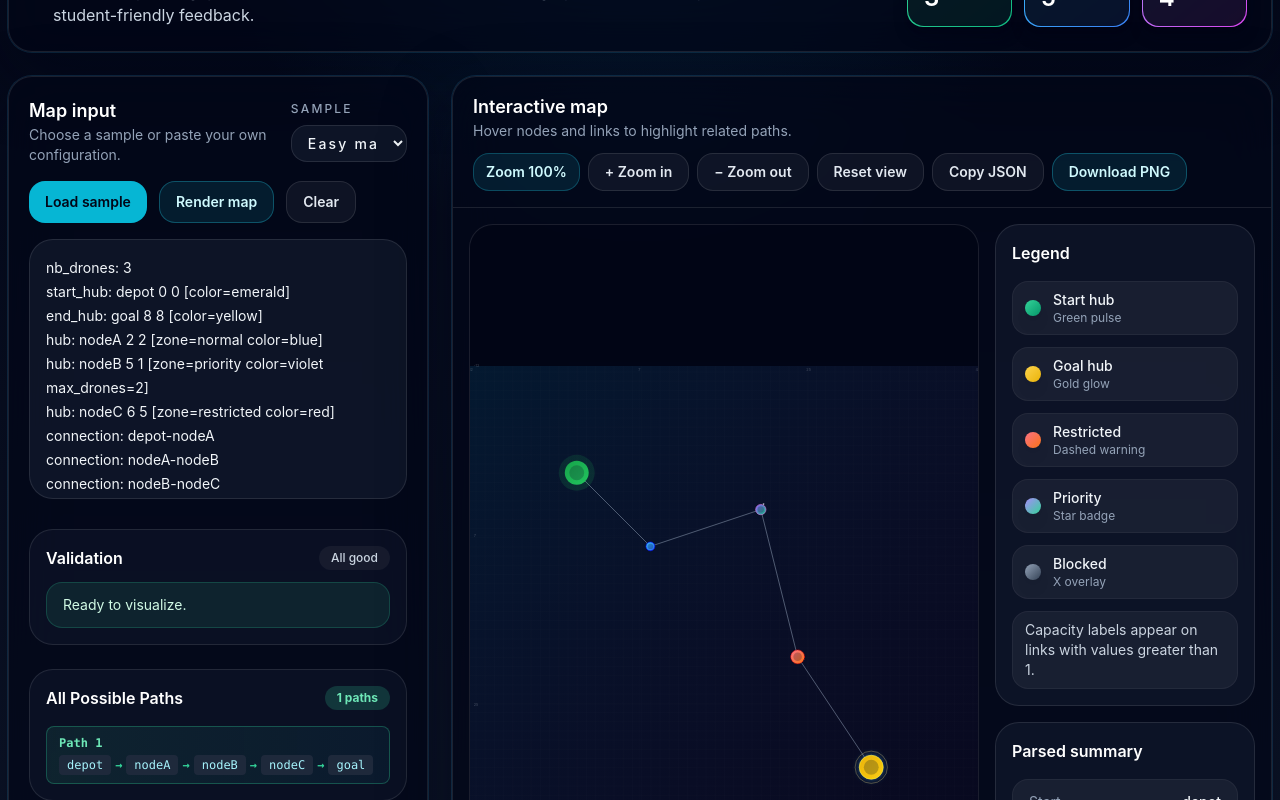
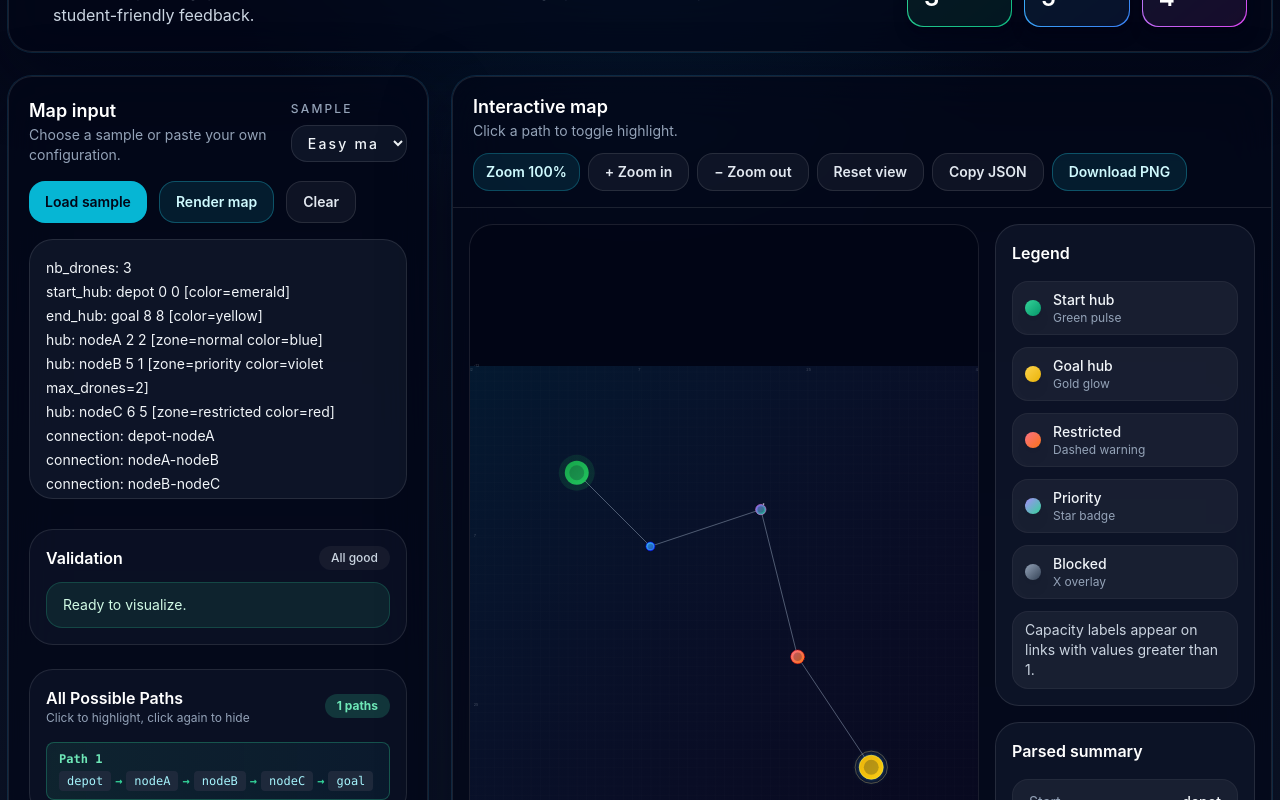
Before and after one commit to rorado/Flyin_DroneMapVisualizer, a Next.js app: page / in a window 1280 px wide. Shown: the part 180-980 px from the top of the page. Built offline with nearby package versions, Linux system fonts and the light colour scheme.

Commit message:
toogle path

```diff
--- a/src/components/drone-map-visualizer.tsx
+++ b/src/components/drone-map-visualizer.tsx
@@ -70,6 +70,9 @@ export default function DroneMapVisualizer() {
   const [sampleKey, setSampleKey] = useState<SampleKey>("easy");
   const [hoveredNode, setHoveredNode] = useState<string | null>(null);
   const [hoveredConnection, setHoveredConnection] = useState<string | null>(
+    null,
+  );
+  const [selectedPathIndex, setSelectedPathIndex] = useState<number | null>(
     null,
   );
   const [isCopying, setIsCopying] = useState(false);
@@ -159,27 +162,6 @@ export default function DroneMapVisualizer() {
     return null;
   }, [hoveredConnection, hoveredNode, parsed.connections]);
 
-  const pathFromHoveredToGoal = useMemo(() => {
-    if (!hoveredNode || !parsed.endHub || parsed.connections.length === 0) {
-      return [] as string[];
-    }
-
-    const hoveredNodeObj = nodeByName.get(hoveredNode);
-    if (!hoveredNodeObj) {
-      return [];
-    }
-
-    if (hoveredNodeObj.zone === "blocked") {
-      return [];
-    }
-
-    return findPathBetweenNodes(
-      hoveredNode,
-      parsed.endHub.name,
-      parsed.connections,
-    );
-  }, [hoveredNode, parsed.endHub, parsed.connections, nodeByName]);
-
   const allPathsFromHoveredToGoal = useMemo(() => {
     if (!parsed.startHub || !parsed.endHub || parsed.connections.length === 0) {
       return [] as string[][];
@@ -192,6 +174,16 @@ export default function DroneMapVisualizer() {
       100,
     );
   }, [parsed.startHub, parsed.endHub, parsed.connections]);
+
+  const pathFromHoveredToGoal = useMemo(() => {
+    if (
+      selectedPathIndex === null ||
+      selectedPathIndex >= allPathsFromHoveredToGoal.length
+    ) {
+      return [] as string[];
+    }
+    return allPathsFromHoveredToGoal[selectedPathIndex];
+  }, [selectedPathIndex, allPathsFromHoveredToGoal]);
 
   const pathNodeNames = useMemo(() => {
     if (pathFromHoveredToGoal.length === 0) {
@@ -262,6 +254,7 @@ export default function DroneMapVisualizer() {
   useEffect(() => {
     setHoveredNode(null);
     setHoveredConnection(null);
+    setSelectedPathIndex(null);
   }, [appliedText]);
 
   useEffect(() => {
@@ -663,7 +656,14 @@ export default function DroneMapVisualizer() {
 
             <div className="rounded-3xl border border-white/10 bg-slate-900/60 p-4">
               <div className="flex items-center justify-between gap-3 mb-4">
-                <h3 className="font-semibold text-white">All Possible Paths</h3>
+                <div>
+                  <h3 className="font-semibold text-white">
+                    All Possible Paths
+                  </h3>
+                  <p className="text-xs text-slate-400">
+                    Click to highlight, click again to hide
+                  </p>
+                </div>
                 <span className="rounded-full bg-emerald-400/20 px-3 py-1 text-xs font-bold text-emerald-300">
                   {allPathsFromHoveredToGoal.length} paths
                 </span>
@@ -676,17 +676,34 @@ export default function DroneMapVisualizer() {
                   </div>
                 ) : (
                   allPathsFromHoveredToGoal.map((path, idx) => (
-                    <div
+                    <button
                       key={idx}
-                      className="rounded-lg border border-emerald-400/30 bg-gradient-to-r from-emerald-400/10 to-cyan-400/5 px-3 py-2 text-xs font-mono text-slate-100 break-words"
+                      onClick={() =>
+                        setSelectedPathIndex(
+                          selectedPathIndex === idx ? null : idx,
+                        )
+                      }
+                      className={`w-full text-left rounded-lg border px-3 py-2 text-xs font-mono break-words transition ${
+                        selectedPathIndex === idx
+                          ? "border-emerald-400 bg-emerald-400/20 text-emerald-100 ring-1 ring-emerald-400"
+                          : "border-emerald-400/30 bg-gradient-to-r from-emerald-400/10 to-cyan-400/5 text-slate-100 hover:bg-emerald-400/15 hover:border-emerald-400/50"
+                      }`}
                     >
-                      <div className="font-semibold text-emerald-300 mb-1">
+                      <div
+                        className={`font-semibold mb-1 ${selectedPathIndex === idx ? "text-emerald-300" : "text-emerald-300"}`}
+                      >
                         Path {idx + 1}
                       </div>
                       <div className="flex flex-wrap items-center gap-1 whitespace-normal">
                         {path.map((zone, i) => (
                           <div key={i} className="flex items-center gap-1">
-                            <span className="rounded px-2 py-0.5 bg-slate-800 text-cyan-200 font-medium">
+                            <span
+                              className={`rounded px-2 py-0.5 font-medium ${
+                                selectedPathIndex === idx
+                                  ? "bg-emerald-600 text-white"
+                                  : "bg-slate-800 text-cyan-200"
+                              }`}
+                            >
                               {zone}
                             </span>
                             {i < path.length - 1 && (
@@ -697,7 +714,7 @@ export default function DroneMapVisualizer() {
                           </div>
                         ))}
                       </div>
-                    </div>
+                    </button>
                   ))
                 )}
               </div>
@@ -715,7 +732,9 @@ export default function DroneMapVisualizer() {
                   Interactive map
                 </h2>
                 <p className="text-sm text-slate-400">
-                  Hover nodes and links to highlight related paths.
+                  {selectedPathIndex !== null
+                    ? `Path ${selectedPathIndex + 1} highlighted`
+                    : "Click a path to toggle highlight."}
                 </p>
               </div>
 
```
